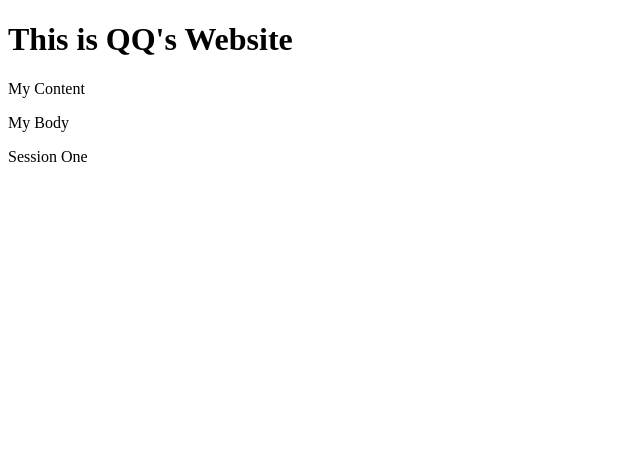
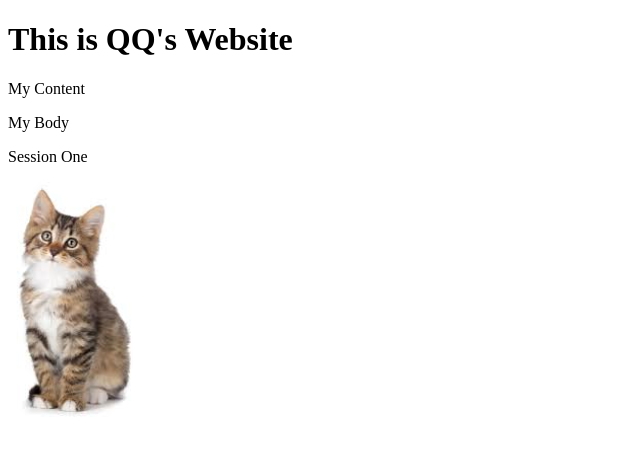
Before and after one commit to cqchou/git-1, a plain HTML site: page index.html in a window 1280 px wide. Shown: the whole page, without its empty margins (0-640 px from the left). Drawn offline with Linux system fonts and the light colour scheme.

Commit message:
addes assets/img1

```diff
--- a/index.html
+++ b/index.html
@@ -8,5 +8,6 @@
 <div><p>My Content</p></div>
 <div><p>My Body</p></div>
 <div><p id="session">Session One</p></div>
+<img src="assets/img1.png">
 </body>
 </html>
```
Also changed, not shown: assets/img1.png (added).
